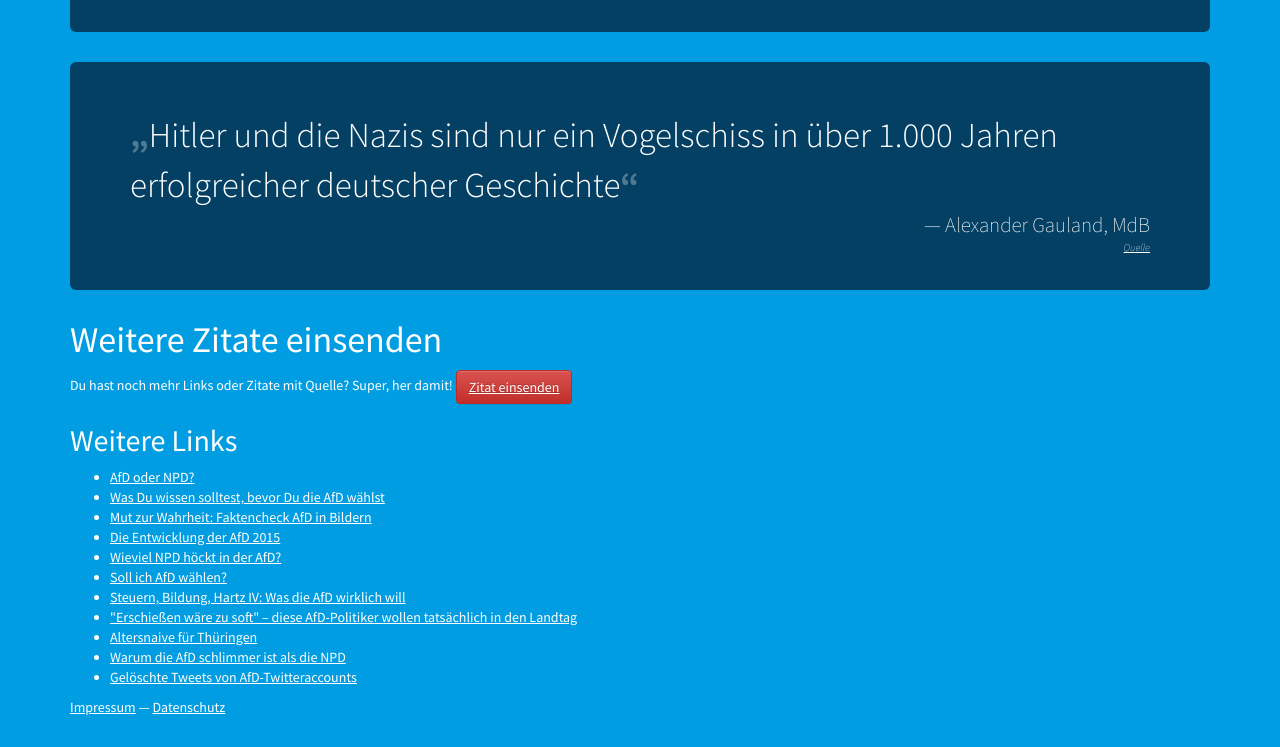
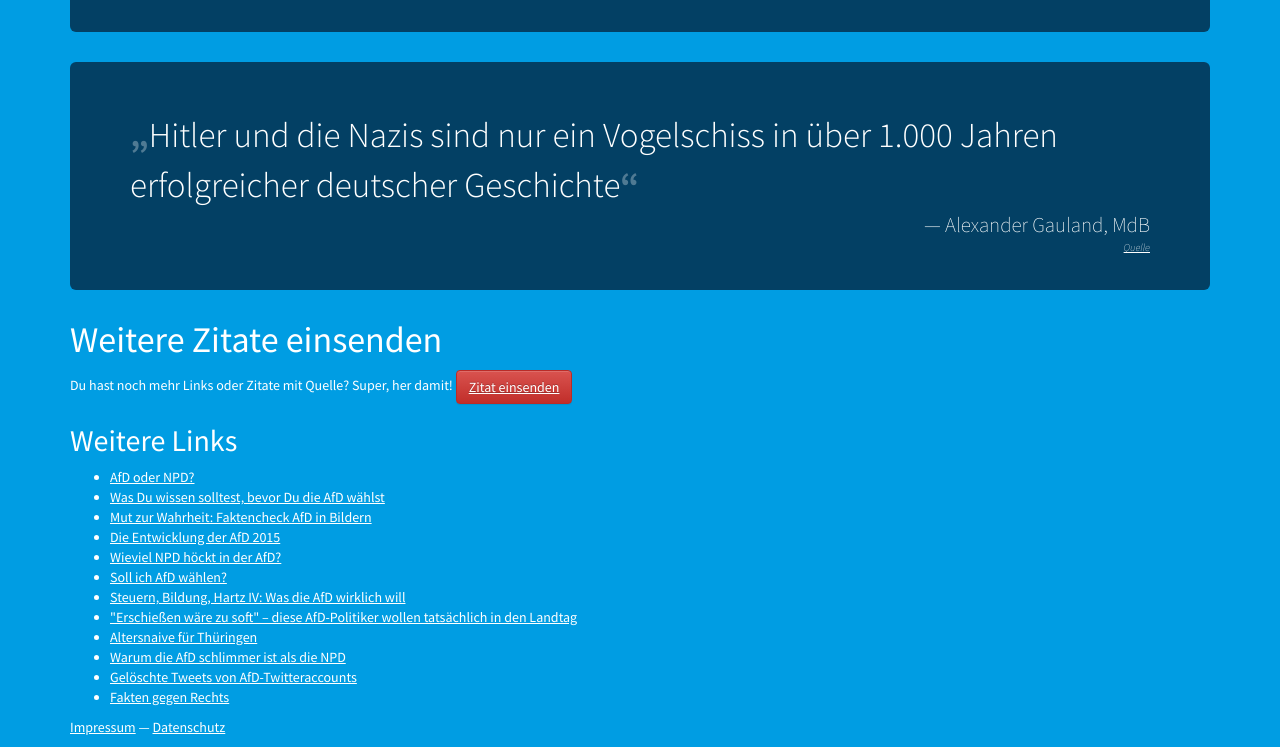
Before and after one commit to zeitschlag/wirsindafd, a plain HTML site: page index.html in a window 1280 px wide. Shown: the part 11207-11954 px from the top of the page. Drawn offline with nearby package versions, Linux system fonts and the light colour scheme.

Commit message:
Added fakten gegen rechts

```diff
--- a/index.html
+++ b/index.html
@@ -242,6 +242,7 @@
           <li><a href="https://afthue.wordpress.com" target="_blank">Altersnaive für Thüringen</a></li>
           <li><a href="http://www.ennomane.de/2016/03/14/warum-die-afd-schlimmer-ist-als-die-npd/" target="_blank">Warum die AfD schlimmer ist als die NPD</a></li>
           <li><a href="https://twitter.com/ArchivFD/" target="_blank">Gelöschte Tweets von AfD-Twitteraccounts</a></li>
+          <li><a href="https://fakten-gegen-rechts.de" target="_blank">Fakten gegen Rechts</a></li>
         </ul>
       </footer>
       <p><a href="impressum.html">Impressum</a> — <a href="datenschutz.html">Datenschutz</a></p>
```
